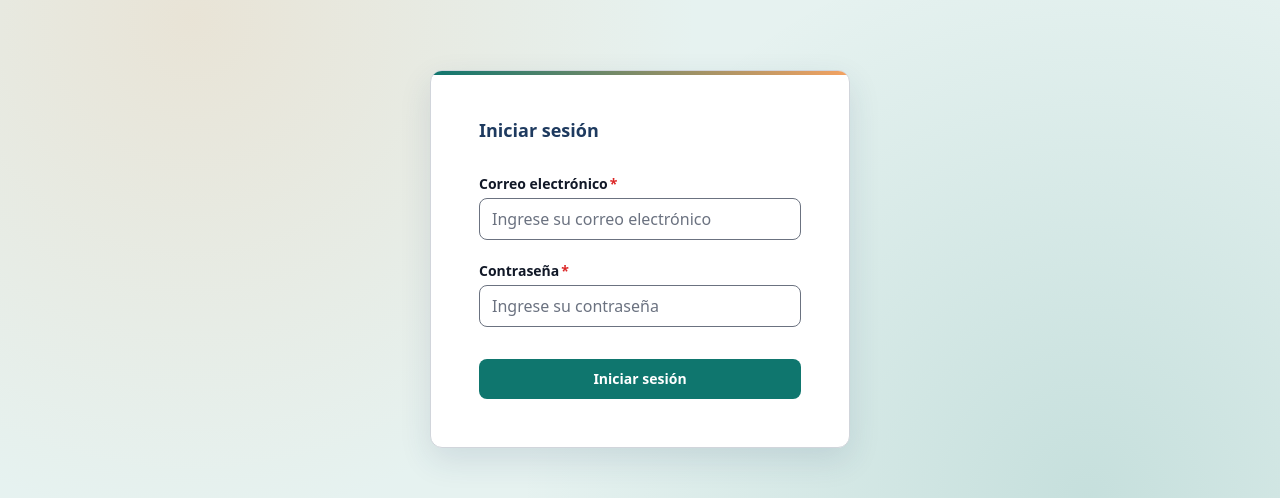
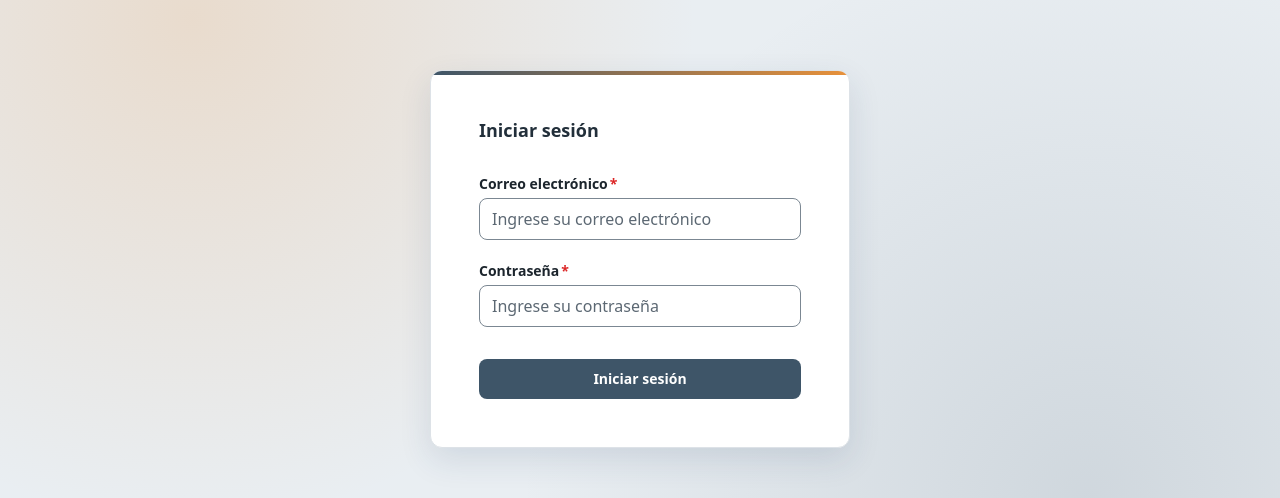
Before and after one commit to danielapinerua/PARCIAL2_DIFILIPPO_PINERUA_VILCA, a React (Vite) app: page /login in a window 1280 px wide. Shown: the part 141-639 px from the top of the page. Built offline with nearby package versions, Linux system fonts and the light colour scheme; no server answers.

Commit message:
modificamos la paleta de colores y un poco el estilo

```diff
--- a/src/css/variables.css
+++ b/src/css/variables.css
@@ -5,29 +5,30 @@
  * custom properties): 640px, 768px (sidebar drawer), 1024px.
  */
 :root {
-  /* Brand */
-  --color-primary: #0f766e;
-  --color-primary-dark: #0b5d57;
-  --color-primary-light: #e6f2f0;
-  --color-secondary: #1e3a5f;
-  --color-secondary-dark: #162c47;
-  --color-secondary-light: #e8edf3;
-  --color-accent: #f4a261;
+  /* Brand — Gato atigrado */
+  --color-primary: #3e5568;
+  --color-primary-dark: #2f4252;
+  --color-primary-light: #e9eef2;
+  --color-secondary: #222f3a;
+  --color-secondary-dark: #18222a;
+  --color-secondary-light: #e8ecf0;
+  --color-accent: #e8913a;
+  --color-accent-soft: #fcefe1;
 
   /* Base */
   --color-white: #ffffff;
-  --color-black: #111827;
+  --color-black: #1c252d;
   --color-text: var(--color-black);
-  --color-text-muted: #6b7280;
+  --color-text-muted: #5c6873;
   --color-text-inverse: var(--color-white);
   --color-on-accent: var(--color-black);
-  --color-border: #d1d5db;
-  --color-border-strong: #6b7280;
+  --color-border: #dde2e7;
+  --color-border-strong: #7b8792;
   --color-surface: var(--color-white);
-  --color-bg: var(--color-primary-light);
-  --color-overlay: rgb(17 24 39 / 55%);
-  --color-disabled-bg: #f3f4f6;
-  --color-disabled-text: #9ca3af;
+  --color-bg: #f5f6f8;
+  --color-overlay: rgb(28 37 45 / 55%);
+  --color-disabled-bg: #eef1f4;
+  --color-disabled-text: #9ca6af;
 
   /* Status — solid (icons, bars, borders) */
   --color-success: #16a34a;
@@ -88,9 +89,9 @@
   --radius-full: 9999px;
 
   /* Shadows */
-  --shadow-sm: 0 1px 2px rgb(17 24 39 / 6%);
-  --shadow-md: 0 4px 12px rgb(17 24 39 / 8%);
-  --shadow-lg: 0 12px 32px rgb(17 24 39 / 12%);
+  --shadow-sm: 0 1px 2px rgb(34 47 58 / 6%);
+  --shadow-md: 0 4px 12px rgb(34 47 58 / 9%);
+  --shadow-lg: 0 12px 32px rgb(34 47 58 / 14%);
 
   /* Z-index */
   --z-sticky: 20;
--- a/src/features/auth/components/Login.css
+++ b/src/features/auth/components/Login.css
@@ -7,8 +7,8 @@
     align-items: center;
     padding: var(--spacing-6, 2rem);
     background:
-        radial-gradient(circle at 15% 20%, rgba(244, 162, 97, 0.18), transparent 40%),
-        radial-gradient(circle at 85% 80%, rgba(15, 118, 110, 0.15), transparent 45%),
+                radial-gradient(circle at 15% 20%, rgb(232 145 58 / 20%), transparent 40%),
+                radial-gradient(circle at 85% 80%, rgb(62 85 104 / 15%), transparent 45%),
         var(--color-primary-light);
 }
 
```
